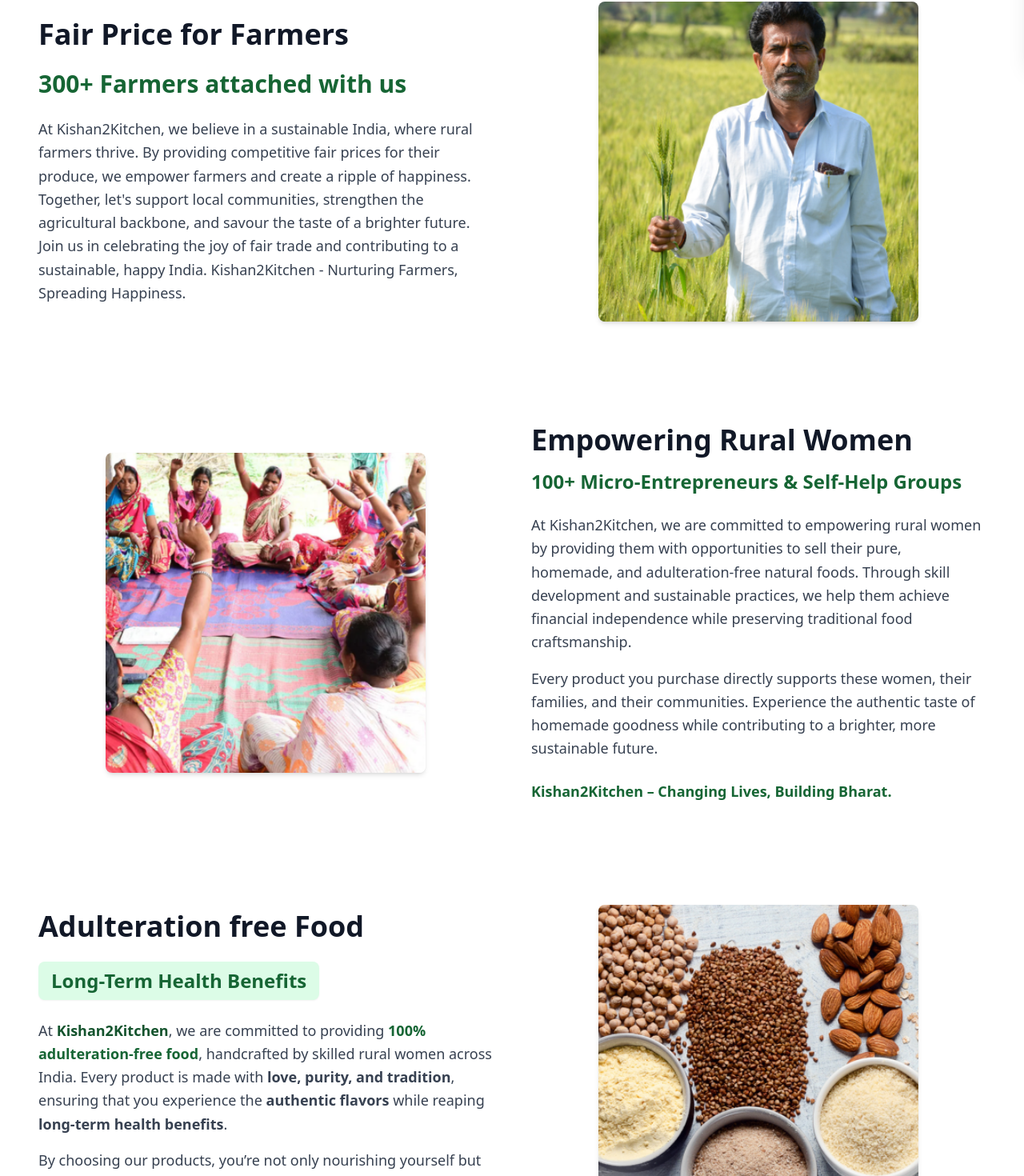
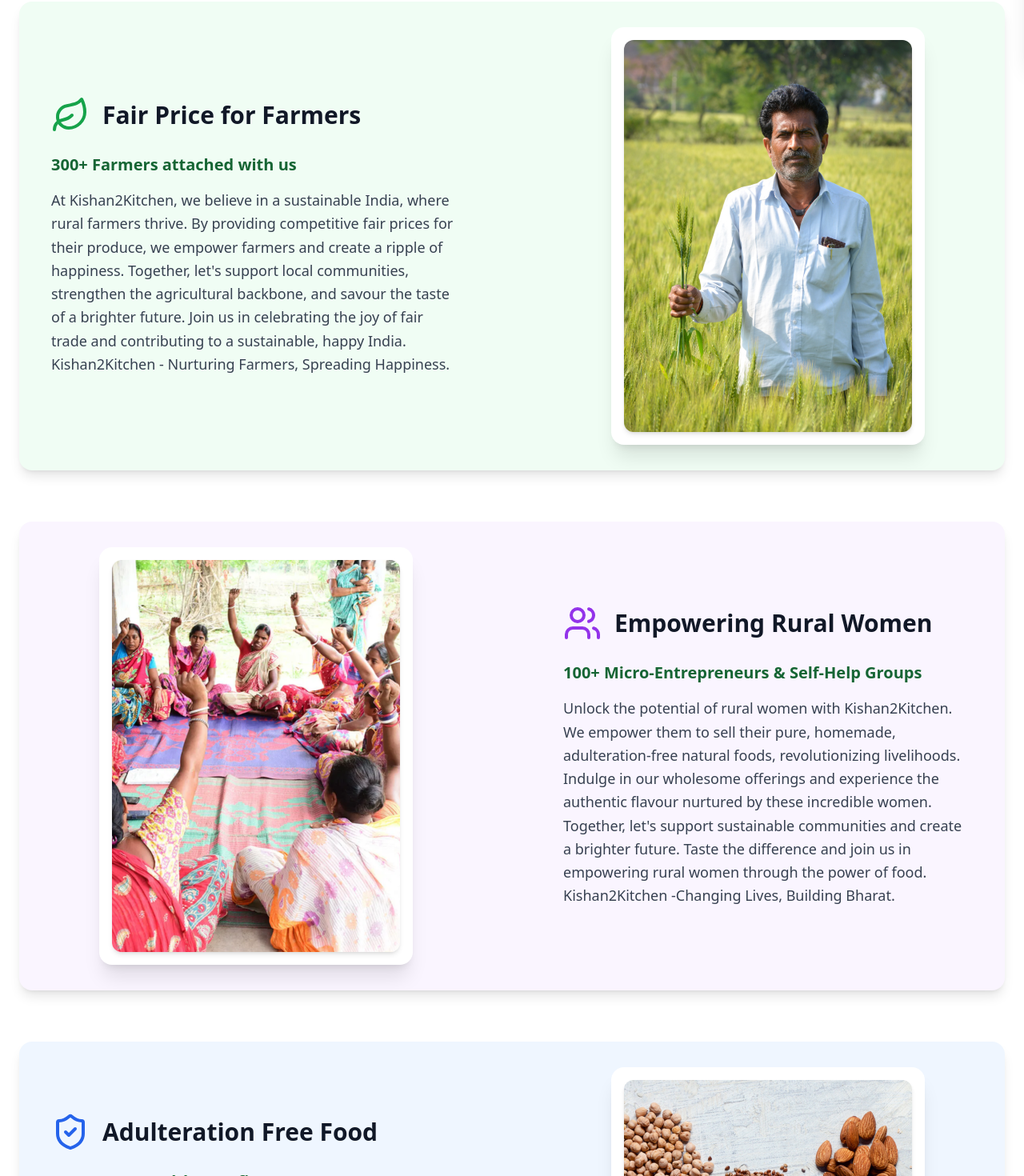
Before and after one commit to Kyrotics-Technologies-Private-Limited/K2K, a React (Vite) app: page /our-story in a window 1280 px wide. Shown: the part 726-2196 px from the top of the page at 80% size. Built offline with nearby package versions, Linux system fonts and the light colour scheme.

Commit message:
changepolicypage

```diff
--- a/src/pages/OurStory.tsx
+++ b/src/pages/OurStory.tsx
@@ -1,195 +1,129 @@
-import React, { useEffect } from "react";
+import React from "react";
 import { motion } from "framer-motion";
+import { ShieldCheck, Users, Leaf } from "lucide-react";
 
 const AboutUs: React.FC = () => {
-  useEffect(() => {
-    console.log("AboutUs component mounted");
-  }, []);
+  const sections = [
+    {
+      icon: Leaf,
+      title: "Fair Price for Farmers",
+      text: "At Kishan2Kitchen, we believe in a sustainable India, where rural farmers thrive. By providing competitive fair prices for their produce, we empower farmers and create a ripple of happiness. Together, let's support local communities, strengthen the agricultural backbone, and savour the taste of a brighter future. Join us in celebrating the joy of fair trade and contributing to a sustainable, happy India. Kishan2Kitchen - Nurturing Farmers, Spreading Happiness.",
+      subText: "300+ Farmers attached with us",
+      image: "/assets/images/Farmers.png",
+      iconColor: "text-green-600",
+      bgColor: "bg-green-50",
+    },
+    {
+      icon: Users,
+      title: "Empowering Rural Women",
+      text: "Unlock the potential of rural women with Kishan2Kitchen. We empower them to sell their pure, homemade, adulteration-free natural foods, revolutionizing livelihoods. Indulge in our wholesome offerings and experience the authentic flavour nurtured by these incredible women. Together, let's support sustainable communities and create a brighter future. Taste the difference and join us in empowering rural women through the power of food. Kishan2Kitchen -Changing Lives, Building Bharat.",
+      subText: "100+ Micro-Entrepreneurs & Self-Help Groups",
+      image: "/assets/images/Empowering Rural Women.png",
+      iconColor: "text-purple-600",
+      bgColor: "bg-purple-50",
+    },
+    {
+      icon: ShieldCheck,
+      title: "Adulteration Free Food",
+      text: "At Kishan2Kitchen, our mission is to proudly provide adulteration-free food prepared by skilled rural women in India. We ensure an authentic taste that delights the palate while offering significant long-term health benefits. Our commitment to quality and the empowerment of rural women results in products that are not only delicious but also promote a healthier lifestyle. Experience the unique flavours and goodness of our meticulously crafted food, supporting the well-being of both consumers and the community.",
+      subText: "Long-Term Health Benefits",
+      image: "/assets/images/Adulteration free.png",
+      iconColor: "text-blue-600",
+      bgColor: "bg-blue-50",
+    },
+  ];
 
   return (
-    <div className="bg-white min-h-screen">
+    <div className="bg-white">
       {/* Hero Section */}
       <section
-        className="relative w-full h-[70vh] flex items-center justify-center text-center text-white"
+        className="relative w-full h-[70vh] flex items-center justify-center"
         style={{
           backgroundImage: "url(/assets/images/ourstory.png)",
           backgroundSize: "cover",
           backgroundPosition: "center",
-          backgroundRepeat: "no-repeat",
+          //backgroundBlendMode: "overlay",
+          backgroundColor: "rgba(0,0,0,0.6)",
         }}
-      ></section>
+      >
 
-      {/* Section 1: Fair Price for Farmers */}
-      <section className="max-w-7xl mx-auto px-6 lg:px-12 py-16">
-        <div className="grid grid-cols-1 md:grid-cols-2 gap-12 items-center">
-          {/* Text */}
-          <div>
-            <h2 className="text-4xl font-bold text-gray-900">
-              Fair Price for Farmers
+      </section>
+
+      {/* Mission Sections */}
+      <div className="max-w-7xl mx-auto px-6 py-16 space-y-16">
+        {sections.map((section, index) => (
+          <motion.section
+            key={section.title}
+            initial={{ opacity: 0, y: 50 }}
+            whileInView={{ opacity: 1, y: 0 }}
+            transition={{ duration: 0.8, ease: "easeOut" }}
+            viewport={{ once: true }}
+            className={`
+              grid md:grid-cols-2 gap-12 items-center
+              ${section.bgColor}
+              rounded-2xl
+              overflow-hidden
+              shadow-lg
+              ${index % 2 === 1 ? "md:flex-row-reverse" : ""}
+            `}
+          >
+            {/* Text Section */}
+            <div className={`p-10 ${index % 2 === 1 ? "md:order-last" : ""}`}>
+              <div className="flex items-center mb-6">
+                <section.icon
+                  className={`w-12 h-12 ${section.iconColor} mr-4`}
+                />
+                <h2 className="text-3xl font-bold text-gray-900">
+                  {section.title}
                 </h2>
-            <div className="flex flex-wrap gap-6 mt-6">
-              <div className="text-green-800 text-3xl font-bold">
-                300+ Farmers attached with us
               </div>
-            </div>
-            <p className="text-lg text-gray-700 mt-6 leading-relaxed">
-              At Kishan2Kitchen, we believe in a sustainable India, where rural
-              farmers thrive. By providing competitive fair prices for their
-              produce, we empower farmers and create a ripple of happiness.
-              Together, let's support local communities, strengthen the
-              agricultural backbone, and savour the taste of a brighter future.
-              Join us in celebrating the joy of fair trade and contributing to a
-              sustainable, happy India. Kishan2Kitchen - Nurturing Farmers,
-              Spreading Happiness.
+              <p className="text-xl text-green-800 font-semibold mb-4">
+                {section.subText}
+              </p>
+              <p className="text-gray-700 text-lg leading-relaxed">
+                {section.text}
               </p>
             </div>
 
-          {/* Image */}
-          <div className="flex justify-center">
-            <img
-              src="/assets/images/Farmers.png"
-              alt="Farmers"
-              className="w-full max-w-[400px] h-[400px] object-cover rounded-lg shadow-md"
-            />
-          </div>
-        </div>
-      </section>
-
-      {/* Section 2: Empowering Rural Women */}
-      <section className="max-w-7xl mx-auto px-6 lg:px-12 py-16">
-        <div className="grid grid-cols-1 md:grid-cols-2 gap-12 items-center">
-          {/* Image */}
-          <div className="flex justify-center">
-            <img
-              src="/assets/images/Empowering Rural Women.png"
-              alt="Empowering Rural Women"
-              className="w-full max-w-[400px] h-[400px] object-cover rounded-lg shadow-md"
-            />
-          </div>
-
-          {/* Text */}
-          <div>
-            <h2 className="text-4xl font-bold text-gray-900">
-              Empowering Rural Women
-            </h2>
-            <p className="text-green-800 text-2xl font-semibold mt-4">
-              100+ Micro-Entrepreneurs & Self-Help Groups
-            </p>
-            <p className="text-lg text-gray-700 mt-6 leading-relaxed">
-              At Kishan2Kitchen, we are committed to empowering rural women by
-              providing them with opportunities to sell their pure, homemade,
-              and adulteration-free natural foods. Through skill development and
-              sustainable practices, we help them achieve financial independence
-              while preserving traditional food craftsmanship.
-            </p>
-            <p className="text-lg text-gray-700 mt-4 leading-relaxed">
-              Every product you purchase directly supports these women, their
-              families, and their communities. Experience the authentic taste of
-              homemade goodness while contributing to a brighter, more
-              sustainable future.
-            </p>
-            <p className="text-green-800 font-semibold text-lg mt-6">
-              Kishan2Kitchen – Changing Lives, Building Bharat.
-            </p>
-          </div>
-        </div>
-      </section>
-
-      {/* Section 3: Adulteration Free Food */}
-      <section className="max-w-7xl mx-auto px-6 lg:px-12 py-16">
-        <div className="grid grid-cols-1 md:grid-cols-2 gap-12 items-center">
-          {/* Text with Animation */}
-          <motion.div
-            initial="hidden"
-            whileInView="visible"
-            viewport={{ once: true }}
-            variants={{
-              hidden: { opacity: 0, x: -50 },
-              visible: {
-                opacity: 1,
-                x: 0,
-                transition: {
-                  duration: 0.8,
-                  ease: "easeOut",
-                  staggerChildren: 0.3,
-                },
-              },
-            }}
-          >
-            <motion.h2
-              variants={{
-                hidden: { opacity: 0, y: -20 },
-                visible: { opacity: 1, y: 0 },
-              }}
-              className="text-4xl font-bold text-gray-900"
-            >
-              Adulteration free Food
-            </motion.h2>
-
-            <motion.div
-              variants={{
-                hidden: { opacity: 0, y: -10 },
-                visible: { opacity: 1, y: 0 },
-              }}
-              className="mt-6 text-green-800 text-2xl font-semibold"
-            >
-              <span className="inline-block bg-green-100 px-4 py-2 rounded-lg shadow-sm">
-                Long-Term Health Benefits
-              </span>
-            </motion.div>
-
-            <motion.p
-              variants={{ hidden: { opacity: 0 }, visible: { opacity: 1 } }}
-              className="text-lg text-gray-700 mt-6 leading-relaxed"
-            >
-              At{" "}
-              <span className="font-semibold text-green-900">
-                Kishan2Kitchen
-              </span>
-              , we are committed to providing{" "}
-              <span className="font-bold text-green-800">
-                100% adulteration-free food
-              </span>
-              , handcrafted by skilled rural women across India. Every product
-              is made with <strong>love, purity, and tradition</strong>,
-              ensuring that you experience the{" "}
-              <strong>authentic flavors</strong> while reaping{" "}
-              <strong>long-term health benefits</strong>.
-            </motion.p>
-
-            <motion.p
-              variants={{ hidden: { opacity: 0 }, visible: { opacity: 1 } }}
-              className="text-lg text-gray-700 mt-4 leading-relaxed"
-            >
-              By choosing our products, you’re not only nourishing yourself but
-              also <strong>empowering rural communities</strong> and{" "}
-              <strong>preserving traditional food craftsmanship</strong>.
-            </motion.p>
-          </motion.div>
-
-          {/* Image with Animation */}
+            {/* Image Section */}
             <motion.div
               initial={{ opacity: 0, scale: 0.9 }}
               whileInView={{ opacity: 1, scale: 1 }}
               transition={{ duration: 1.2, ease: "easeOut" }}
               viewport={{ once: true }}
-            className="flex justify-center"
+              className="flex justify-center p-8"
             >
-            <motion.img
-              src="/assets/images/Adulteration free.png"
-              alt="Adulteration Free Food"
-              className="w-full max-w-[400px] h-[400px] object-cover rounded-lg shadow-md"
-              animate={{ y: [0, -5, 0] }}
-              transition={{
-                duration: 3,
-                repeat: Infinity,
-                repeatType: "reverse",
-                ease: "easeInOut",
-              }}
+              <div
+                className="
+                bg-white
+                p-4
+                rounded-2xl
+                shadow-xl
+                transform
+                transition-transform
+                hover:scale-105
+                duration-300
+              "
+              >
+                <img
+                  src={section.image}
+                  alt={section.title}
+                  className="
+                    w-full
+                    max-w-[450px]
+                    h-auto
+                    object-cover
+                    rounded-xl
+                    shadow-md
+                  "
                 />
+              </div>
             </motion.div>
+          </motion.section>
+        ))}
       </div>
-      </section>
+
+
     </div>
   );
 };
--- a/src/pages/RefundPolicy.tsx
+++ b/src/pages/RefundPolicy.tsx
@@ -2,7 +2,7 @@
 
 const ReturnExchangePolicy: React.FC = () => {
   return (
-    <div className="min-h-screen bg-white text-gray-800 px-6 py-10 max-w-4xl mx-auto bg-yellow-50">
+    <div className="min-h-screen  text-gray-800 px-4 py-1 max-w-7xl mx-auto bg-green-50">
       <h1 className="text-3xl font-bold mb-6 text-center">
         Exchange, Return, Cancellation & Refund Policy
       </h1>
--- a/src/pages/ShippingPolicy.tsx
+++ b/src/pages/ShippingPolicy.tsx
@@ -2,7 +2,7 @@
 
 const ShippingPolicy: React.FC = () => {
   return (
-    <div className="min-h-screen bg-white text-gray-800 px-6 py-10 max-w-4xl mx-auto bg-yellow-50">
+    <div className="min-h-screen  text-gray-800 px-4 py-1 max-w-7xl mx-auto bg-green-50">
       <h1 className="text-3xl font-bold mb-6 text-center">Shipping Policy</h1>
 
       <p className="mb-6">
--- a/src/pages/privacypolicy.tsx
+++ b/src/pages/privacypolicy.tsx
@@ -2,7 +2,7 @@
 
 const PrivacyPolicy: React.FC = () => {
   return (
-    <div className="min-h-screen bg-white text-gray-800 px-6 py-10 max-w-4xl mx-auto bg-yellow-50">
+    <div className="min-h-screen  text-gray-800 px-4 py-1 max-w-7xl mx-auto bg-green-50">
       <h1 className="text-3xl font-bold mb-6 text-center">Privacy Policy</h1>
       <p className="mb-6">
         This Privacy Policy describes how your personal information is
```
Also changed, not shown: src/pages/TermsOfService.tsx (+47 -41 lines). Lines whose indentation alone changed are shown as unchanged.
